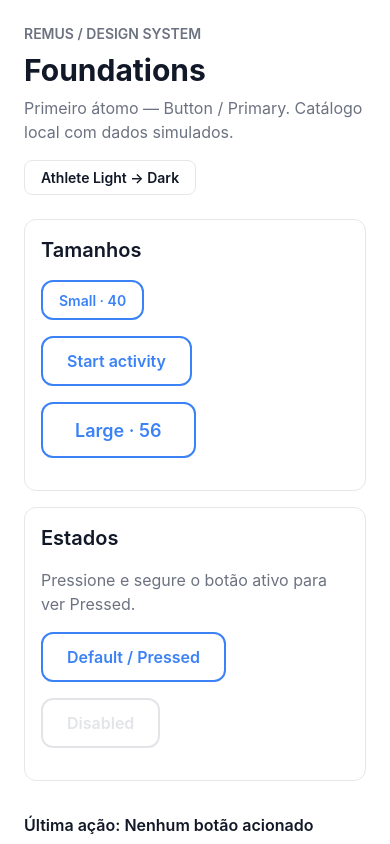
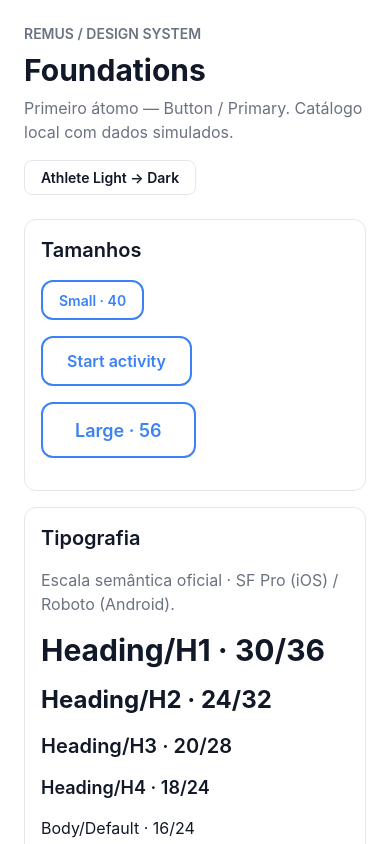
Before and after one commit to joeespindola1983/remus-app, a React Native app: screen / in a window 390 px wide. Built offline with nearby package versions, Linux system fonts and the light colour scheme.

Commit message:
feat(design-system): add semantic typography

```diff
--- a/package.json
+++ b/package.json
@@ -10,6 +10,7 @@
     "ios:qa": "react-native run-ios --scheme RemusAppQA --mode \"Debug QA\"",
     "ios:prod": "react-native run-ios --scheme RemusApp --mode Debug",
     "lint": "eslint .",
+    "verify": "npm test -- --runInBand && tsc --noEmit && npm run lint -- --max-warnings=0",
     "start": "react-native start",
     "test": "jest",
     "firebase:verify": "python3 scripts/verify_firebase_configs.py"
--- /dev/null
+++ b/src/design-system/atoms/RemusText.tsx
@@ -0,0 +1,35 @@
+import React from 'react';
+import { Platform, Text, type TextProps } from 'react-native';
+import { type DesignColorMode, type TypographyVariant } from '../tokens';
+import { getRemusTextStyle, normalizeTextPlatform, type RemusTextTone } from './remusTextStyle';
+
+export type RemusTextProps = TextProps & {
+  variant: TypographyVariant;
+  mode?: DesignColorMode;
+  tone?: RemusTextTone;
+};
+
+/**
+ * Figma: 03 Foundations — Typography (20:4).
+ * Styles are platform-aware; system dynamic font scaling remains enabled.
+ */
+export function RemusText({
+  variant,
+  mode = 'athleteLight',
+  tone = 'primary',
+  style,
+  children,
+  ...textProps
+}: RemusTextProps) {
+  return (
+    <Text
+      {...textProps}
+      style={[
+        getRemusTextStyle({ variant, mode, tone, platform: normalizeTextPlatform(Platform.OS) }),
+        style,
+      ]}
+    >
+      {children}
+    </Text>
+  );
+}
--- /dev/null
+++ b/src/design-system/atoms/remusTextStyle.ts
@@ -0,0 +1,41 @@
+import {
+  colors,
+  typographyScale,
+  type DesignColorMode,
+  type TypographyVariant,
+} from '../tokens';
+
+export type RemusTextTone = 'primary' | 'secondary';
+export type TextPlatform = 'ios' | 'android' | 'other';
+
+/** Normalize every platform React Native may report to our mobile design contract. */
+export function normalizeTextPlatform(os: string): TextPlatform {
+  return os === 'ios' || os === 'android' ? os : 'other';
+}
+
+/**
+ * Pure visual contract: same semantic scale across platforms and modes.
+ * On iOS, the system default font is San Francisco (SF Pro).
+ */
+export function getRemusTextStyle({
+  variant,
+  mode = 'athleteLight',
+  tone = 'primary',
+  platform,
+}: {
+  variant: TypographyVariant;
+  mode?: DesignColorMode;
+  tone?: RemusTextTone;
+  platform: TextPlatform;
+}) {
+  const scale = typographyScale[variant];
+  const palette = colors[mode];
+
+  return {
+    fontFamily: platform === 'android' ? 'Roboto' : undefined,
+    fontSize: scale.fontSize,
+    lineHeight: scale.lineHeight,
+    fontWeight: scale.fontWeight,
+    color: tone === 'secondary' ? palette.secondaryText : palette.text,
+  };
+}
--- a/src/design-system/dev/DesignSystemPreview.tsx
+++ b/src/design-system/dev/DesignSystemPreview.tsx
@@ -3,7 +3,19 @@ import React, { useState } from 'react';
 import { Pressable, ScrollView, StatusBar, StyleSheet, Text, View } from 'react-native';
 import { useSafeAreaInsets } from 'react-native-safe-area-context';
 import { PrimaryButton } from '../atoms/PrimaryButton';
+import { RemusText } from '../atoms/RemusText';
 import { colors, radius, spacing, typography } from '../tokens';
+
+const typographyExamples = [
+  { variant: 'h1', label: 'Heading/H1 · 30/36' },
+  { variant: 'h2', label: 'Heading/H2 · 24/32' },
+  { variant: 'h3', label: 'Heading/H3 · 20/28' },
+  { variant: 'h4', label: 'Heading/H4 · 18/24' },
+  { variant: 'body', label: 'Body/Default · 16/24' },
+  { variant: 'bodyMedium', label: 'Body/Medium · 16/24' },
+  { variant: 'caption', label: 'Body/Caption · 14/20' },
+  { variant: 'small', label: 'Body/Small · 12/16' },
+] as const;
 
 export function DesignSystemPreview() {
   const insets = useSafeAreaInsets();
@@ -47,6 +59,27 @@ export function DesignSystemPreview() {
         <View style={styles.example}>
           <PrimaryButton label="Large · 56" size="large" mode={mode} onPress={() => setLastAction('Large')} />
         </View>
+      </View>
+
+      <View style={[styles.panel, { backgroundColor: theme.surface, borderColor: theme.border }]}>
+        <Text style={[styles.sectionTitle, { color: theme.text }]}>Tipografia</Text>
+        <Text style={[styles.description, { color: theme.secondaryText }]}>
+          Escala semântica oficial · SF Pro (iOS) / Roboto (Android).
+        </Text>
+        {typographyExamples.map(example => (
+          <View key={example.variant} style={styles.typographyExample}>
+            <RemusText
+              testID={`typography-${example.variant}`}
+              variant={example.variant}
+              mode={mode}
+            >
+              {example.label}
+            </RemusText>
+          </View>
+        ))}
+        <RemusText variant="caption" mode={mode} tone="secondary">
+          Texto secundário — legível nos dois temas.
+        </RemusText>
       </View>
 
       <View style={[styles.panel, { backgroundColor: theme.surface, borderColor: theme.border }]}>
@@ -94,6 +127,7 @@ const styles = StyleSheet.create({
   },
   sectionTitle: { fontSize: 20, lineHeight: 28, fontWeight: '600', marginBottom: spacing.md },
   example: { paddingBottom: spacing.md },
+  typographyExample: { marginBottom: spacing.md },
   feedback: { ...typography.body, fontWeight: '600', marginVertical: spacing.md },
   footer: typography.caption,
 });
--- a/src/design-system/tokens.ts
+++ b/src/design-system/tokens.ts
@@ -43,6 +43,23 @@ export const typography = {
     fontWeight: '600' as const,
   },
 } as const;
+
+/**
+ * Semantic text styles from Figma: 03 Foundations — Typography (20:4).
+ * iOS uses its native SF Pro system font; Android uses Roboto.
+ */
+export const typographyScale = {
+  h1: { fontSize: 30, lineHeight: 36, fontWeight: '700' },
+  h2: { fontSize: 24, lineHeight: 32, fontWeight: '700' },
+  h3: { fontSize: 20, lineHeight: 28, fontWeight: '600' },
+  h4: { fontSize: 18, lineHeight: 24, fontWeight: '600' },
+  body: { fontSize: 16, lineHeight: 24, fontWeight: '400' },
+  bodyMedium: { fontSize: 16, lineHeight: 24, fontWeight: '500' },
+  caption: { fontSize: 14, lineHeight: 20, fontWeight: '400' },
+  small: { fontSize: 12, lineHeight: 16, fontWeight: '400' },
+} as const;
+
+export type TypographyVariant = keyof typeof typographyScale;
 
 // Semantic mode values are resolved from the Figma Color collection.
 // Use semantic tokens in components; avoid hardcoded primitive colors.
```
Also changed, not shown: 2 other files (tests, documents, lock files or other folders).
